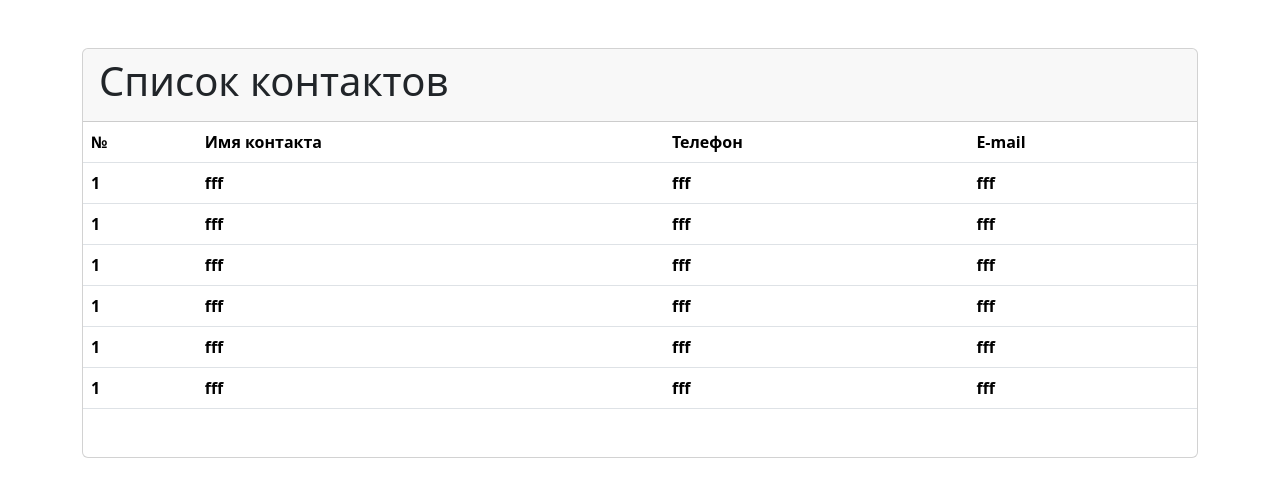
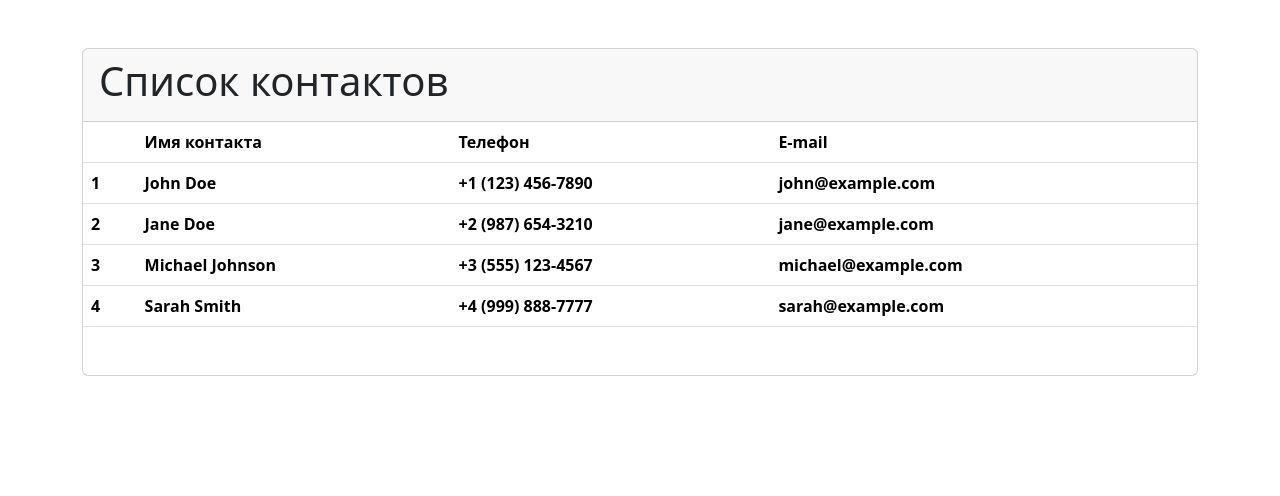
Before and after one commit to ShredingerN/full-contact, a React (Create React App) app in the folder client/: page / in a window 1280 px wide. Shown: the top 496 px of the page. Built offline with nearby package versions, Linux system fonts and the light colour scheme.

Commit message:
Передача данных через свойства

```diff
--- a/client/src/App.js
+++ b/client/src/App.js
@@ -1,5 +1,11 @@
 import TableContact from "./layout/TableContact/TableContact";
 
+const contacts = [
+  {id: 1, name: 'John Doe', phone: '+1 (123) 456-7890', email: 'john@example.com'},
+  {id: 2, name: 'Jane Doe', phone: '+2 (987) 654-3210', email: 'jane@example.com'},
+  {id: 3, name: 'Michael Johnson', phone: '+3 (555) 123-4567', email:'michael@example.com'},
+  {id: 4, name: 'Sarah Smith', phone: '+4 (999) 888-7777', email:'sarah@example.com'},
+]
 const App = () => {
   return (
     <div className = "container mt-5" >
@@ -7,7 +13,7 @@ const App = () => {
         <div className = "card-header">
           <h1>Список контактов</h1>
         </div>
-        <TableContact/>
+        <TableContact contacts = {contacts}/>
         <div className = "card-body">
         </div>
       </div>
--- a/client/src/layout/TableContact/TableContact.jsx
+++ b/client/src/layout/TableContact/TableContact.jsx
@@ -1,23 +1,31 @@
 import RowTableContact from "./components/RowTableContact";
 
-const TableContact =()=>{
+
+
+const TableContact = (props) => {
     return (
+
         <table className="table table-hover">
             <thead>
                 <tr>
-            <th>№</th>
+                    <th></th>
                     <th>Имя контакта</th>
                     <th>Телефон</th>
                     <th>E-mail</th>
                 </tr>
             </thead>
             <tbody>
-            <RowTableContact/>
-            <RowTableContact/>
-            <RowTableContact/>
-            <RowTableContact/>
-            <RowTableContact/>
-            <RowTableContact/>
+                {
+                    props.contacts.map(
+                        contact =>
+                            (<RowTableContact
+                                id={contact.id}
+                                name={contact.name}
+                                phone={contact.phone}
+                                email={contact.email}
+                            />)
+                    )
+                }
             </tbody>
         </table>
     );
--- a/client/src/layout/TableContact/components/RowTableContact.jsx
+++ b/client/src/layout/TableContact/components/RowTableContact.jsx
@@ -1,10 +1,10 @@
-const RowTableContact=()=>{
+const RowTableContact=(props)=>{
     return (
         <tr>
-            <th>1</th>
-            <th>fff</th>
-            <th>fff</th>
-            <th>fff</th>
+            <th>{props.id}</th>
+            <th>{props.name}</th>
+            <th>{props.phone}</th>
+            <th>{props.email}</th>
           </tr>
     );
 }
```
Lines whose indentation alone changed are shown as unchanged.
